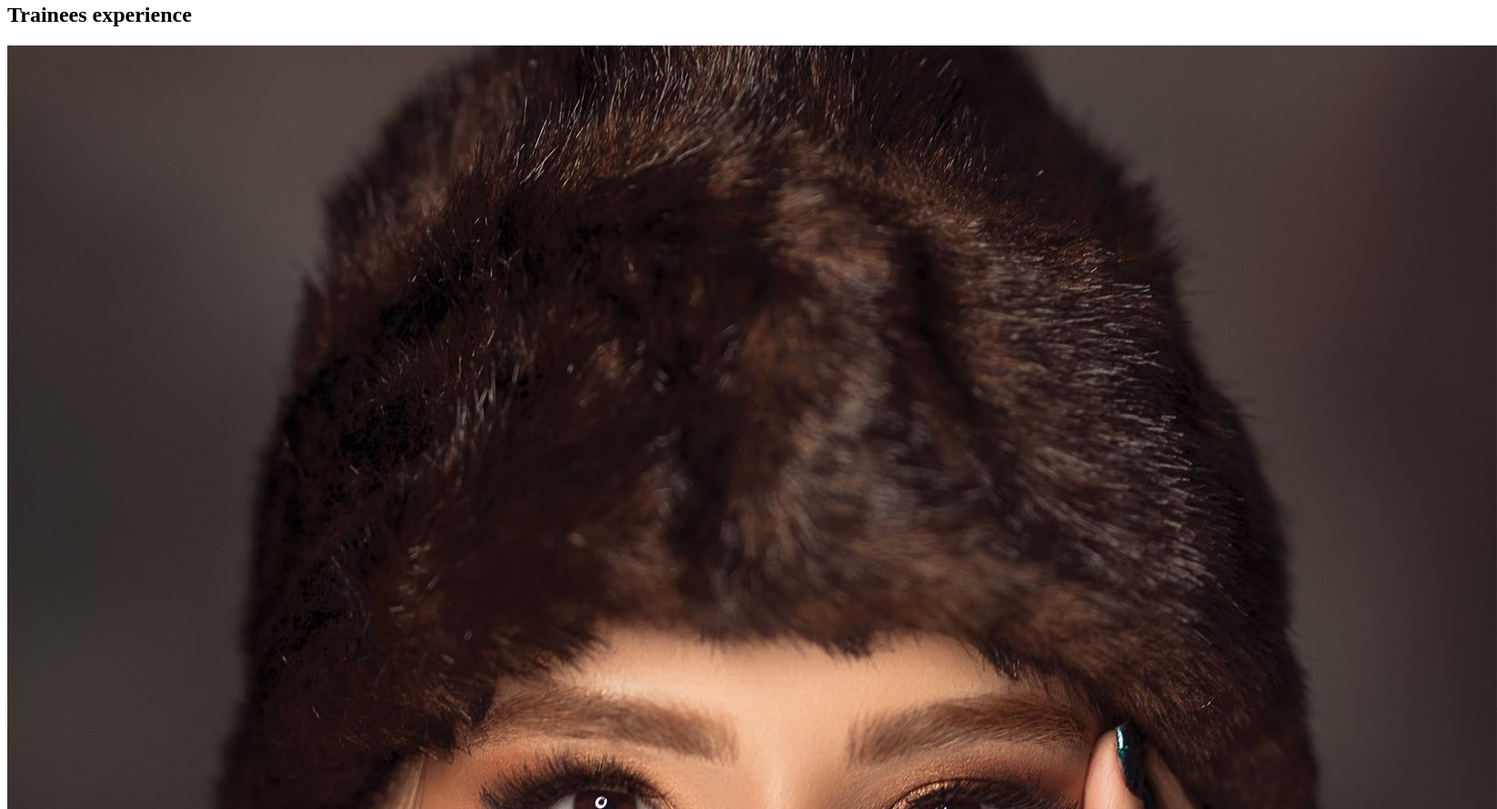
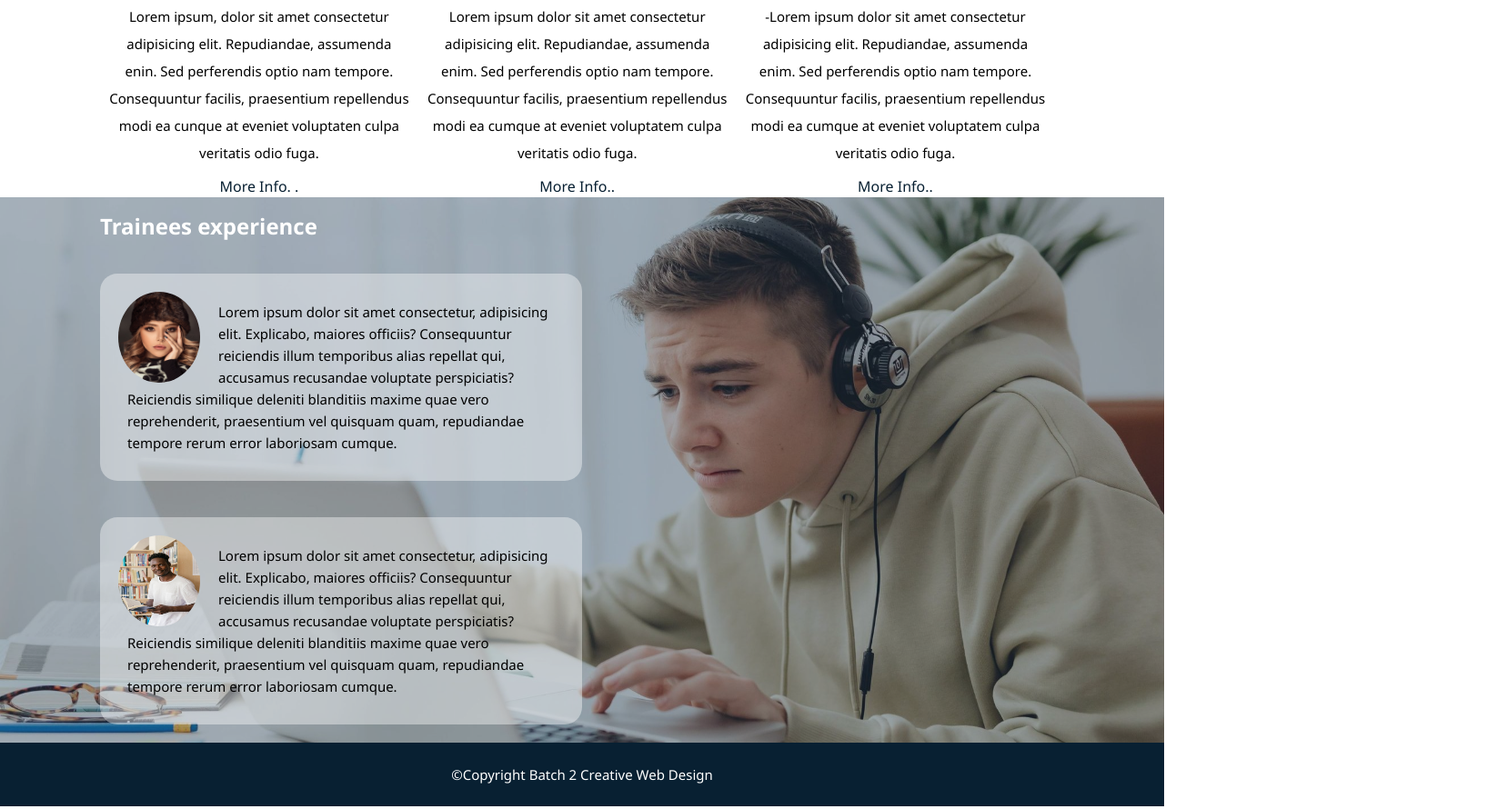
Before and after one commit to ranier29/ranier2021, a plain HTML site: page index.html in a window 1280 px wide. Shown: the part 793-1683 px from the top of the page at 91% size, 1646 px wide, since content can reach past the window. Drawn offline with Linux system fonts and the light colour scheme; the site is published under a folder, as on GitHub Pages, so addresses that start at the root find nothing.

Commit message:
Update index.html

```diff
--- a/index.html
+++ b/index.html
@@ -4,7 +4,7 @@
     <meta charset="UTF-8">
     <meta http-equiv="X-UA-Compatible" content="IE=edge">
     <meta name="viewport" content="width=device-width, initial-scale=1.0">
-    <link rel="stylesheet" href="/css/style.css">
+    <link rel="stylesheet" href="css/style.css">
     <link rel="stylesheet" href="https://cdnjs.cloudflare.com/ajax/libs/font-awesome/5.15.4/css/all.min.css">
     <title>CWD &copy; Training </title>
 </head>
@@ -60,7 +60,7 @@
                         <p>Lorem ipsum dolor sit amet consectetur, adipisicing elit. Explicabo, maiores officiis? Consequuntur reiciendis illum temporibus alias repellat qui, accusamus recusandae voluptate perspiciatis? Reiciendis similique deleniti blanditiis maxime quae vero reprehenderit, praesentium vel quisquam quam, repudiandae tempore rerum error laboriosam cumque.</p>
                     </div>
                     <div class="testimonial bg-primary">
-                        <img src="/image/section_image 2.jpg" alt="div_image_2">
+                        <img src="image/section_image 2.jpg" alt="div_image_2">
                         <p>Lorem ipsum dolor sit amet consectetur, adipisicing elit. Explicabo, maiores officiis? Consequuntur reiciendis illum temporibus alias repellat qui, accusamus recusandae voluptate perspiciatis? Reiciendis similique deleniti blanditiis maxime quae vero reprehenderit, praesentium vel quisquam quam, repudiandae tempore rerum error laboriosam cumque.</p>
                     </div>
                 </div>
```
